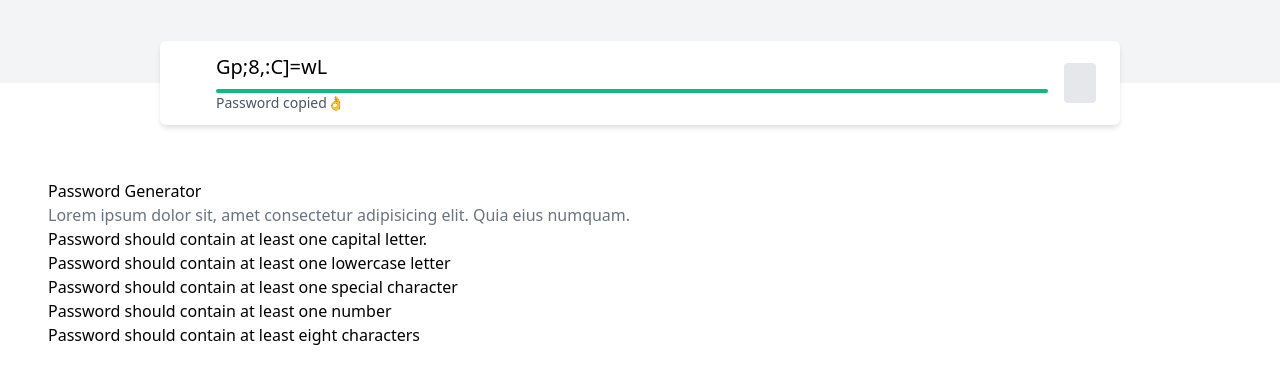
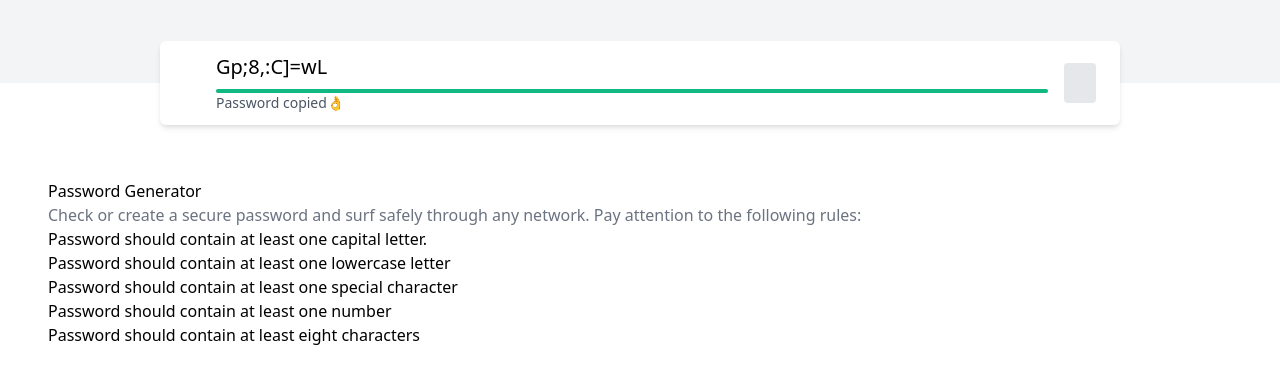
Before and after one commit to mikareich/password-generator, a React (Create React App) app: page / in a window 1280 px wide. Shown: the part 109-492 px from the top of the page. Built offline with nearby package versions, Linux system fonts and the light colour scheme; some icons are missing; what @tailwindcss/typography would draw is missing.

Commit message:
add better description

```diff
--- a/src/App.tsx
+++ b/src/App.tsx
@@ -11,12 +11,12 @@ function App() {
       <article className="prose">
         <h2>Password Generator</h2>
         <p className="text-gray-500">
-          Lorem ipsum dolor sit, amet consectetur adipisicing elit. Quia eius
-          numquam.
+          Check or create a secure password and surf safely through any network.
+          Pay attention to the following rules:
         </p>
         <ul>
           {passwordRules.map((rule) => (
-            <li>{rule.description}</li>
+            <li key={rule.description}>{rule.description}</li>
           ))}
         </ul>
       </article>
```
